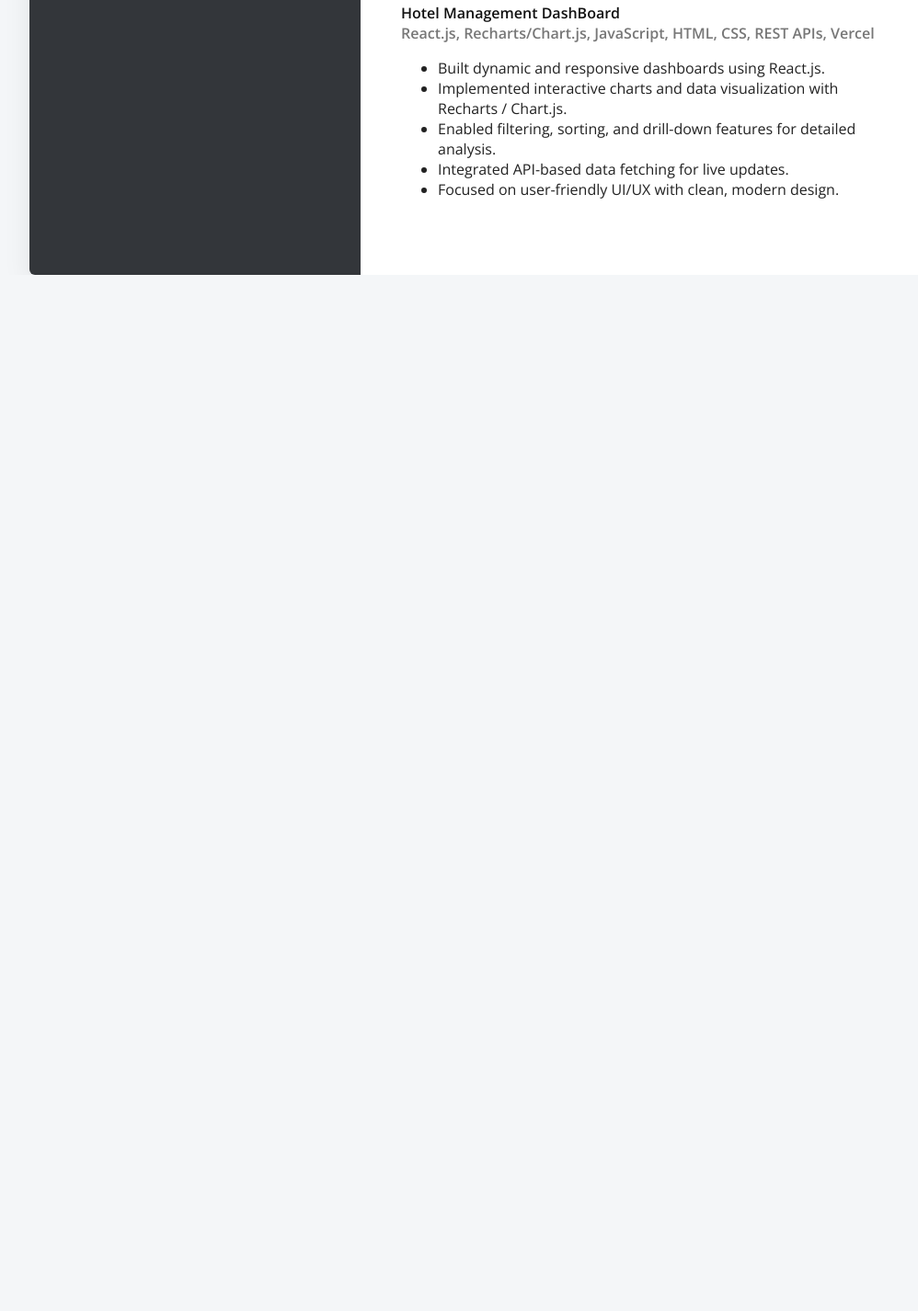
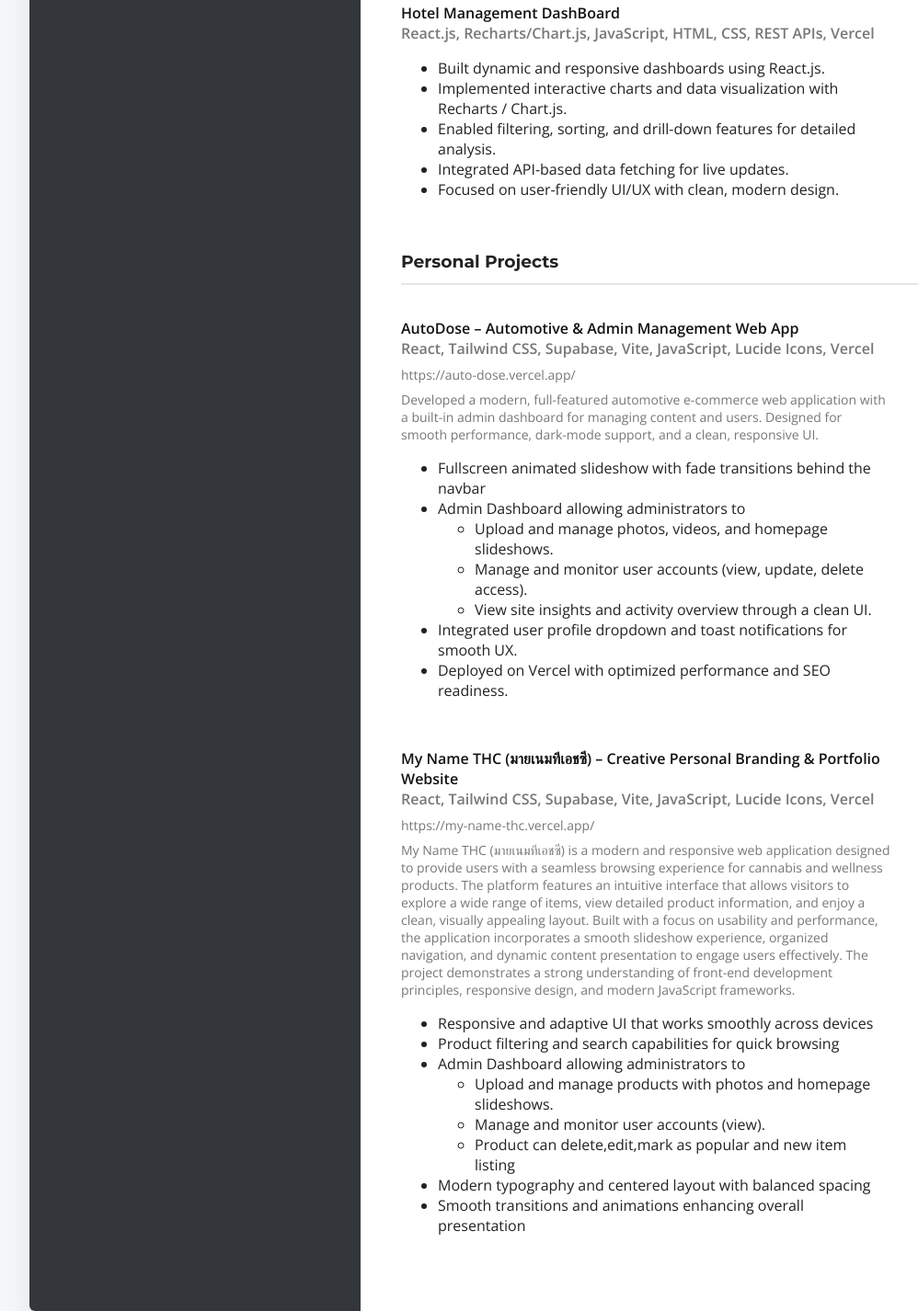
Before and after one commit to hlaingphonemyint124/CV, a plain HTML site: page index.html in a window 1280 px wide. Shown: the part 1315-2741 px from the top of the page at 92% size, without its empty margins (58-1056 px from the left). Before the commit the page ends 1614 px from the top, so only its background shows below. Drawn offline with nearby package versions, Linux system fonts and the light colour scheme.

Commit message:
updatestatus

```diff
--- a/index.html
+++ b/index.html
@@ -283,6 +283,58 @@
     </div>
     <div class="period"></div>
   </div>
+
+  <section class="experience" style="margin-top:22px">
+  <h3>Personal Projects</h3>
+  <div class="rule"></div>
+
+
+  <div class="work-item" style="border-bottom:none">
+    <div>
+      <div class="meta">AutoDose – Automotive & Admin Management Web App</div>
+      <div class="meta" style="font-weight:600;color:var(--muted)">React, Tailwind CSS, Supabase, Vite, JavaScript, Lucide Icons, Vercel</div>
+      <p>https://auto-dose.vercel.app/</p>
+      <p>
+        <p>Developed a modern, full-featured automotive e-commerce web application with a built-in admin dashboard for managing content and users. Designed for smooth performance, dark-mode support, and a clean, responsive UI.<p>
+        <ul>
+          <li>Fullscreen animated slideshow with fade transitions behind the navbar</li>
+          <li>Admin Dashboard allowing administrators to </li>
+              <ul>
+                <li>Upload and manage photos, videos, and homepage slideshows.</li>
+                <li>Manage and monitor user accounts (view, update, delete access).</li>
+                <li>View site insights and activity overview through a clean UI.</li>
+              </ul>
+          <li>Integrated user profile dropdown and toast notifications for smooth UX.</li>
+          <li>Deployed on Vercel with optimized performance and SEO readiness.</li>
+        </ul>
+      </p>
+    </div>
+    <div class="period"></div>
+  </div>
+
+   <div class="work-item" style="border-bottom:none">
+    <div>
+      <div class="meta">My Name THC (มายเนมทีเอชซี) – Creative Personal Branding & Portfolio Website</div>
+      <div class="meta" style="font-weight:600;color:var(--muted)">React, Tailwind CSS, Supabase, Vite, JavaScript, Lucide Icons, Vercel</div>
+      <p>https://my-name-thc.vercel.app/</p>
+      <p>
+        <p>My Name THC (มายเนมทีเอชซี)  is a modern and responsive web application designed to provide users with a seamless browsing experience for cannabis and wellness products. The platform features an intuitive interface that allows visitors to explore a wide range of items, view detailed product information, and enjoy a clean, visually appealing layout. Built with a focus on usability and performance, the application incorporates a smooth slideshow experience, organized navigation, and dynamic content presentation to engage users effectively. The project demonstrates a strong understanding of front-end development principles, responsive design, and modern JavaScript frameworks.</p>
+        <ul>
+          <li>Responsive and adaptive UI that works smoothly across devices</li>
+          <li>Product filtering and search capabilities for quick browsing</li>
+          <li>Admin Dashboard allowing administrators to </li>
+              <ul>
+                <li>Upload and manage products with photos and homepage slideshows.</li>
+                <li>Manage and monitor user accounts (view).</li>
+                <li>Product can delete,edit,mark as popular and new item listing</li>
+              </ul>
+          <li>Modern typography and centered layout with balanced spacing</li>
+          <li>Smooth transitions and animations enhancing overall presentation</li>
+        </ul>
+      </p>
+    </div>
+    <div class="period"></div>
+  </div>
 </section>
 
 
```
